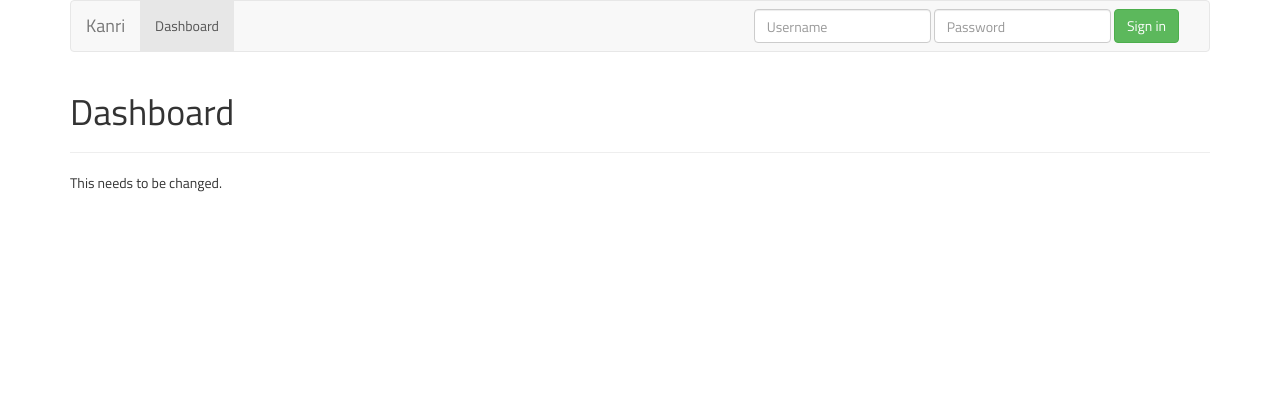
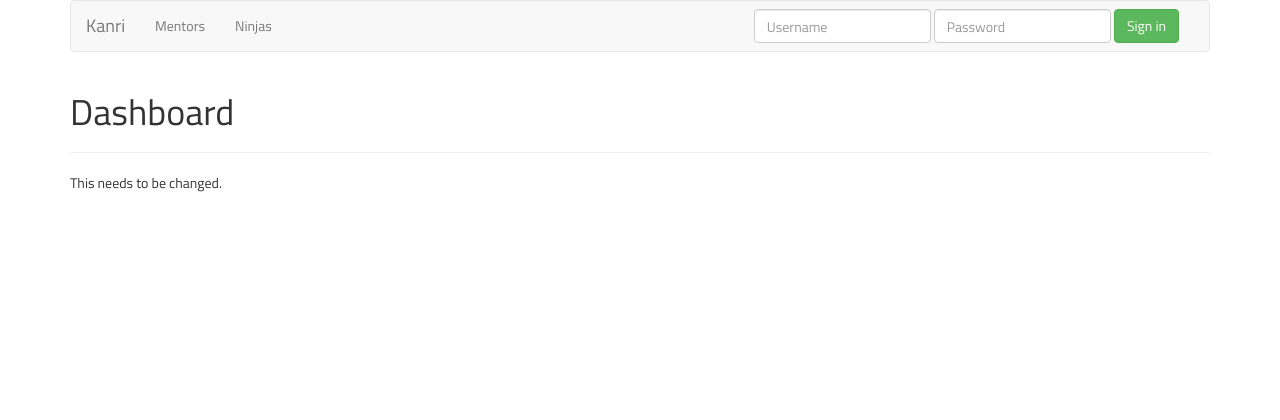
Before and after one commit to jasongi/kanri, a Django app: page /dashboard/ in a window 1280 px wide. Shown: the top 420 px of the page. Run offline with Django 3.2, Linux system fonts and the light colour scheme; some libraries are stand-ins or nearby versions.

Commit message:
updated navbar

```diff
--- a/templates/base.html
+++ b/templates/base.html
@@ -39,7 +39,9 @@
                 </div>
                 <div class="navbar-collapse collapse">
                     <ul class="nav navbar-nav">
-                        <li class="active"><a href="#">Dashboard</a></li>
+                        <!--<li class="active"><a href="#">Dashboard</a></li>-->
+                        <li><a href="{% url 'mentors:index' %}">Mentors</a></li>
+                        <li><a href="{% url 'ninjas:index' %}">Ninjas</a></li>
                     </ul>
                     {% if user.is_authenticated %}
                         <div class="nav navbar-right">
```
